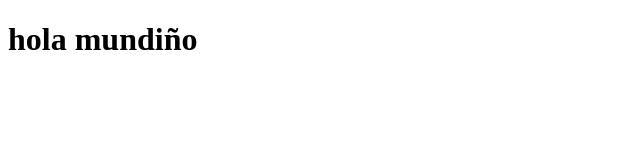
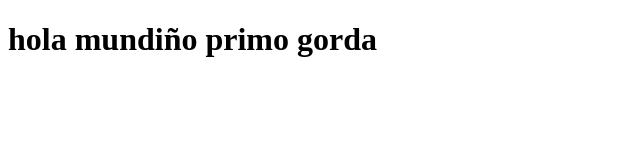
Before and after one commit to josemcito-m/Prueba-Despliegue-2, a plain HTML site: page index.html in a window 1280 px wide. Shown: the whole page, without its empty margins (0-640 px from the left). Drawn offline with Linux system fonts and the light colour scheme.

Commit message:
Update index.html

```diff
--- a/index.html
+++ b/index.html
@@ -7,6 +7,6 @@
     <title>subido</title>
 </head>
 <body>
-    <h1>hola mundiño</h1>
+    <h1>hola mundiño primo gorda</h1>
 </body>
 </html>
```
